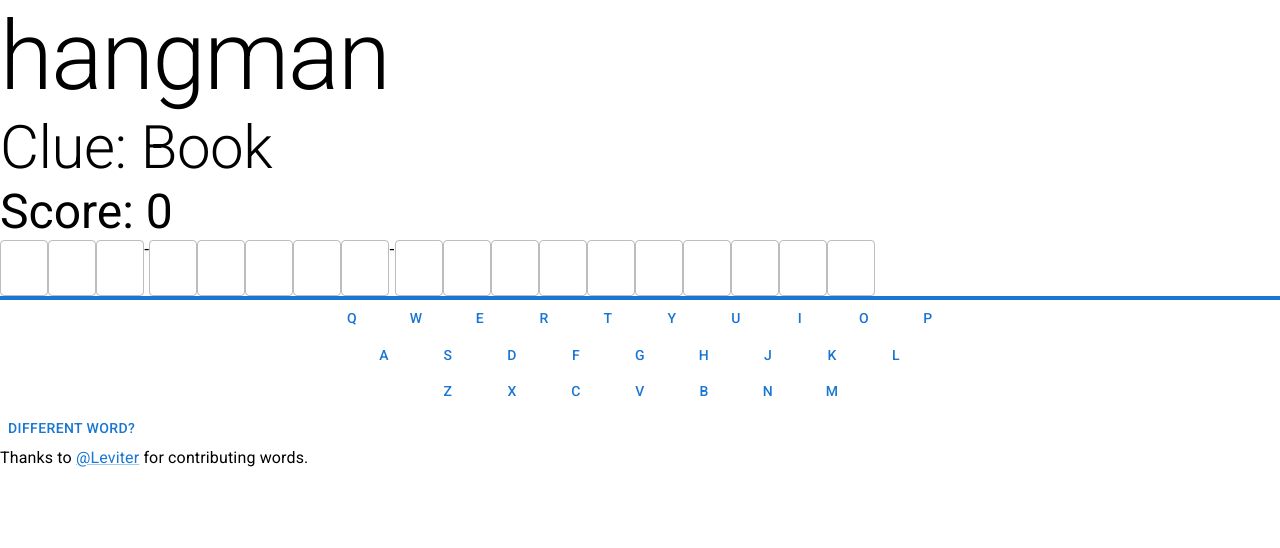
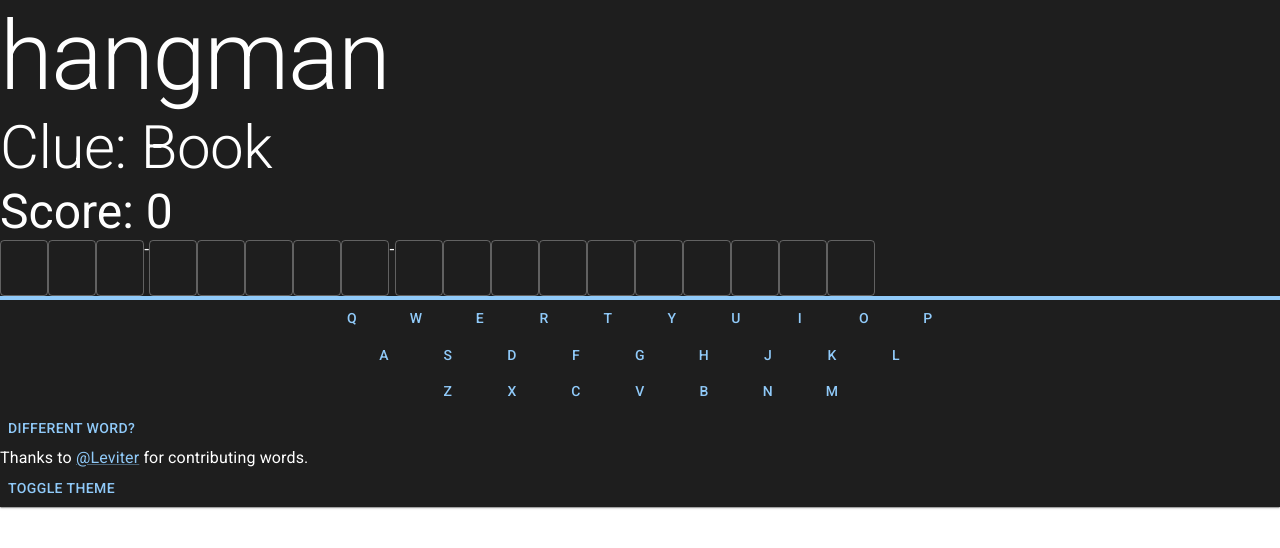
Before and after one commit to thepmsquare/hangman, a Next.js app: page / in a window 1280 px wide. Shown: the top 548 px of the page. Built offline with nearby package versions, Linux system fonts and the light colour scheme.

Commit message:
add theme

```diff
--- a/app/page.tsx
+++ b/app/page.tsx
@@ -10,15 +10,21 @@ import SelectedWord from "@/types/SelectedWord";
 import {
   Button,
   CircularProgress,
+  createTheme,
   LinearProgress,
   Link,
+  PaletteMode,
+  Paper,
+  StyledEngineProvider,
   TextField,
+  ThemeProvider,
   Typography,
 } from "@mui/material";
 
 import styles from "./page.module.css";
 
 export default function Home() {
+  // state
   const [selectedWord, changeSelectedWord] = useState<SelectedWord | null>(
     null
   );
@@ -26,7 +32,9 @@ export default function Home() {
   const [clickedKeys, changeClickedKeys] = useState<ClickedKeys>([]);
   const [gameState, changeGameState] = useState<GameState>("normal");
   const [score, changeScore] = useState(0);
+  const [theme, changeTheme] = useState<PaletteMode>(config.defaultTheme);
 
+  // functions
   const selectNewWord = () => {
     let category = categories[Math.floor(Math.random() * categories.length)];
     let clue = category.clue;
@@ -40,7 +48,8 @@ export default function Home() {
     changeGameState("normal");
   };
 
-  const loadScoreFromLocalStorage = () => {
+  const loadStuffFromLocalStorage = () => {
+    // score
     let localStorageScore = window.localStorage.getItem(
       config.localStorageVariableNames.score
     );
@@ -49,7 +58,35 @@ export default function Home() {
     } else {
       window.localStorage.setItem(config.localStorageVariableNames.score, "0");
     }
+
+    // theme
+    let localStorageTheme = window.localStorage.getItem(
+      config.localStorageVariableNames.theme
+    );
+    if (localStorageTheme) {
+      changeTheme(localStorageTheme as PaletteMode);
+    } else {
+      window.localStorage.setItem(
+        config.localStorageVariableNames.theme,
+        config.defaultTheme
+      );
+    }
   };
+
+  const toggleTheme = () => {
+    let newTheme: PaletteMode = theme === "dark" ? "light" : "dark";
+    window.localStorage.setItem(
+      config.localStorageVariableNames.theme,
+      newTheme
+    );
+    changeTheme(newTheme);
+  };
+
+  // use Effects
+  useEffect(() => {
+    loadStuffFromLocalStorage();
+    selectNewWord();
+  }, []);
 
   useEffect(() => {
     if (selectedWord && clickedKeys.length > 0 && gameState === "normal") {
@@ -89,14 +126,17 @@ export default function Home() {
       // pass
     }
   }, [clickedKeys]);
-
-  useEffect(() => {
-    loadScoreFromLocalStorage();
-    selectNewWord();
-  }, []);
-
+  // misc
+  let currentTheme = createTheme({
+    palette: {
+      // PaletteMode and Theme are same types here
+      mode: theme,
+    },
+  });
   return (
-    <main className={styles.main}>
+    <ThemeProvider theme={currentTheme}>
+      <StyledEngineProvider injectFirst>
+        <Paper className={styles.main} square>
           <Typography variant="h1">{config.appName}</Typography>
           {selectedWord ? (
             <>
@@ -153,6 +193,9 @@ export default function Home() {
           ) : (
             <CircularProgress />
           )}
-    </main>
+          <Button onClick={toggleTheme}>toggle theme</Button>
+        </Paper>
+      </StyledEngineProvider>
+    </ThemeProvider>
   );
 }
--- a/config/config.ts
+++ b/config/config.ts
@@ -3,8 +3,10 @@ import Config from "@/types/Config";
 const config: Config = {
   appName: "hangman",
   maxLives: 6,
+  defaultTheme: "dark",
   localStorageVariableNames: {
     score: "thepmsquare-hangman-score",
+    theme: "thepmsquare-hangman-theme",
   },
 };
 export default config;
--- a/types/Config.ts
+++ b/types/Config.ts
@@ -1,8 +1,12 @@
+import { PaletteMode } from "@mui/material";
+
 interface Config {
   appName: string;
   maxLives: number;
+  defaultTheme: PaletteMode;
   localStorageVariableNames: {
     score: string;
+    theme: string;
   };
 }
 export default Config;
```
Lines whose indentation alone changed are shown as unchanged.
